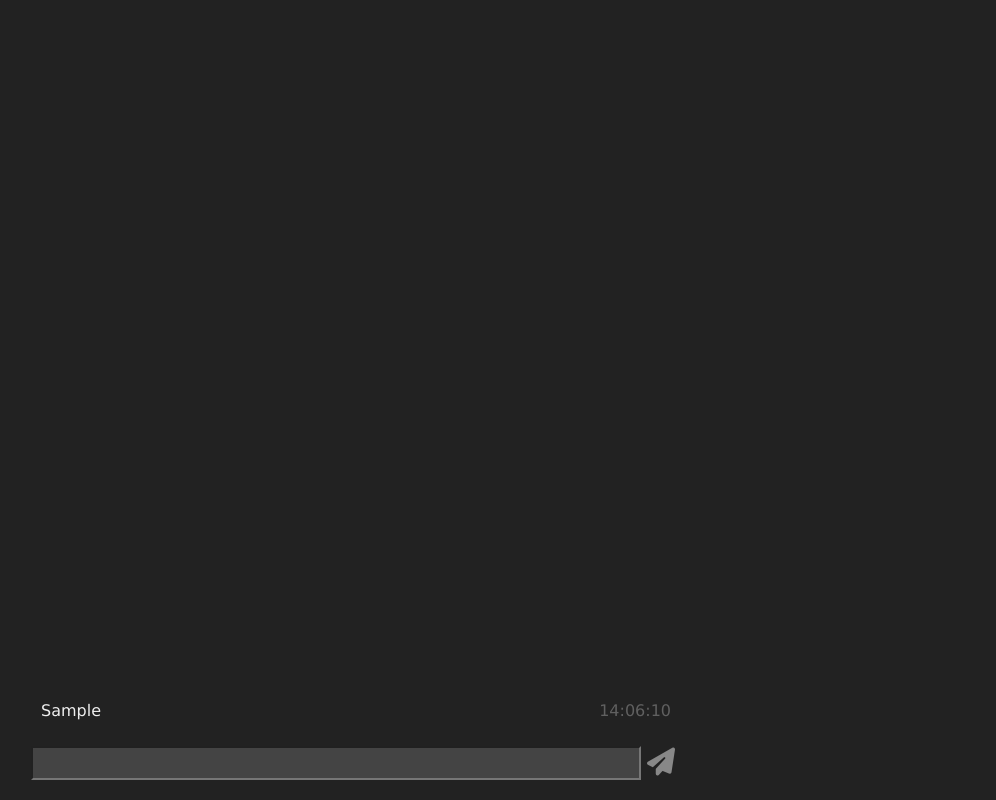
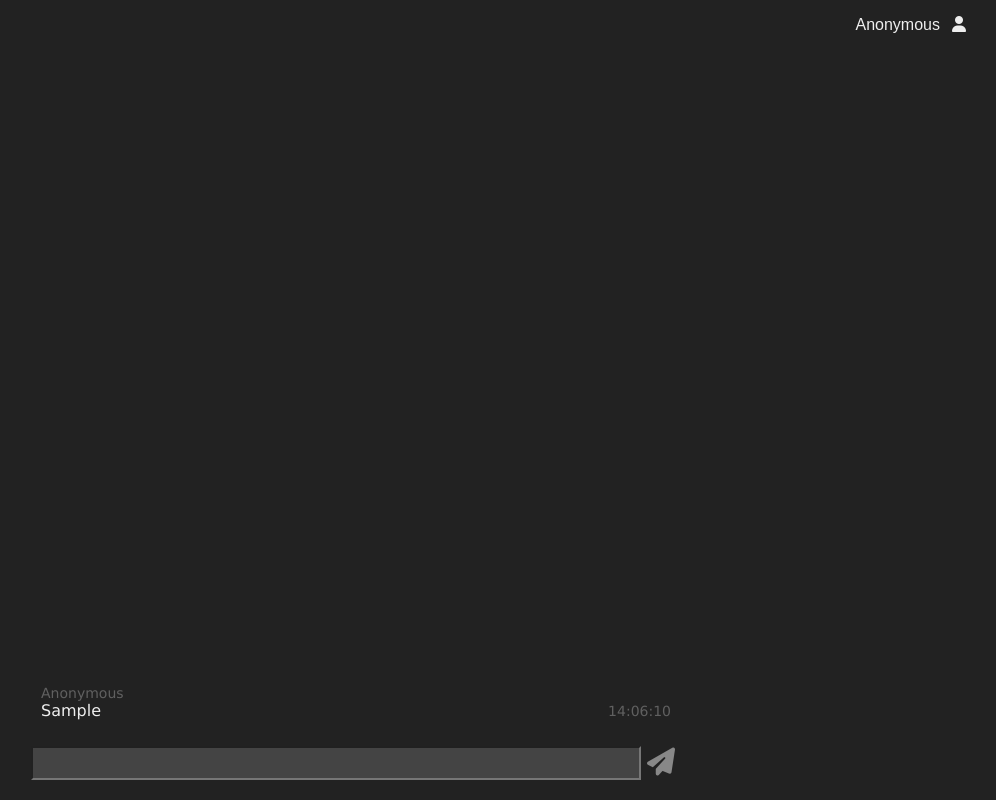
Before and after one commit to sunDalik/React-Chat, a React (Create React App) app in the folder react-frontend/: page / in a window 1280 px wide. Both pictures are taken after typing "Sample" into the empty fields and a click on the button 945 px from the left and 763 px from the top of the page. Shown: the whole page, without its empty margins (284-1280 px from the left). Built offline with nearby package versions, Linux system fonts and the light colour scheme; no server answers.

Commit message:
Add username to messages

```diff
--- a/react-frontend/src/ChatPage.js
+++ b/react-frontend/src/ChatPage.js
@@ -1,10 +1,12 @@
 import React from 'react';
 import {socket} from "./App";
 import Message from "./Message";
+import {readLocalStorageEntry, storage, writeLocalStorageEntry} from "./localStorageUtils";
 
 const ChatPage = (props) => {
     const [messages, setMessages] = React.useState([]);
     const [currentMessage, setCurrentMessage] = React.useState("");
+    const nameInput = React.createRef();
     const chatMessagesList = React.createRef();
 
     const showError = (message) => {
@@ -33,6 +35,7 @@ const ChatPage = (props) => {
     socket.off('new-messages', updateMessages).on('new-messages', updateMessages);
 
     React.useEffect(() => {
+        nameInput.current.value = readLocalStorageEntry(storage.username);
         if (window.location.pathname === "/") {
             createNewChat();
         } else {
@@ -80,18 +83,26 @@ const ChatPage = (props) => {
 
     const sendMessage = (e) => {
         e.preventDefault();
-        const msgObject = {text: currentMessage, date: getCurrentDate()};
+        const msgObject = {text: currentMessage, date: getCurrentDate(), name: readLocalStorageEntry(storage.username)};
         socket.emit('new-messages', msgObject);
         updateMessages([msgObject]);
         setCurrentMessage("");
     };
 
+    const changeUsername = (e) => {
+        writeLocalStorageEntry(storage.username, e.target.value);
+    };
+
     return (
         <div className="chatPage">
+            <div className="name-box">
+                <input ref={nameInput} className="name-input" onChange={changeUsername}/>
+                <i className="fas fa-user"/>
+            </div>
             <div className="chat-main">
                 <div className="chat-messages-list" ref={chatMessagesList}>
                     {messages.map((m, i) => {
-                        return <Message key={i} text={m.text} date={m.date}/>;
+                        return <Message key={i} text={m.text} date={m.date} name={m.name}/>;
                     })}
                 </div>
                 <form className="chat-send-box" onSubmit={sendMessage}>
--- a/react-frontend/src/Message.js
+++ b/react-frontend/src/Message.js
@@ -1,10 +1,13 @@
 import React from 'react';
 
-const Message = ({text, date}) => {
+const Message = ({text, date, name}) => {
     return (
         <div className="chat-message">
-            <div>{text}</div>
-            <div className="date">{date}</div>
+            <div className="chat-message-name">{name}</div>
+            <div className="chat-message-text">
+                <div>{text}</div>
+                <div className="chat-message-date">{date}</div>
+            </div>
         </div>
     );
 };
--- a/react-frontend/src/index.css
+++ b/react-frontend/src/index.css
@@ -1,11 +1,12 @@
 :root {
     --font-size: 16px;
+    --text-color: #EEEEEE;
 }
 
 body {
     margin: 0;
     background-color: #222222;
-    color: #eeeeee;
+    color: var(--text-color);
     font-family: Verdana, sans-serif;
 }
 
@@ -46,15 +47,20 @@ body {
 
 .chat-message {
     padding: 6px 10px;
+    display: flex;
+    flex-direction: column;
     margin-bottom: 10px;
+}
+
+.chat-message:hover {
+    background-color: #444444;
+}
+
+.chat-message-text {
     display: flex;
     flex-direction: row;
     justify-content: space-between;
     align-items: center;
-}
-
-.chat-message:hover {
-    background-color: #444444;
 }
 
 .chat-input {
@@ -93,8 +99,26 @@ body {
     background-color: #777777;
 }
 
-.date {
+.chat-message-name, .chat-message-date {
     opacity: 0.3;
+    font-size: 14px;
+}
+
+.name-box {
+    position: absolute;
+    top: 15px;
+    right: 20px;
+    margin-right: 10px;
+}
+
+.name-input {
+    background: none;
+    border: none;
+    outline: none;
+    color: var(--text-color);
+    font-size: var(--font-size);
+    text-align: end;
+    margin-right: 10px;
 }
 
 .hidden {
--- a/react-frontend/src/localStorageUtils.js
+++ b/react-frontend/src/localStorageUtils.js
@@ -1,11 +1,11 @@
-export const storage = [
-    {key: "name", default: "Anonymous"}
-];
+export const storage = {
+    username: {key: "name", default: "Anonymous"}
+};
 const storageName = "React_chat";
 
 export function initLocalStorage() {
     const stored = window.localStorage[storageName] ? JSON.parse(window.localStorage[storageName]) : {};
-    for (const entry of storage) {
+    for (const entry of Object.values(storage)) {
         if (stored[entry.key] === undefined) {
             stored[entry.key] = entry.default;
         }
```
